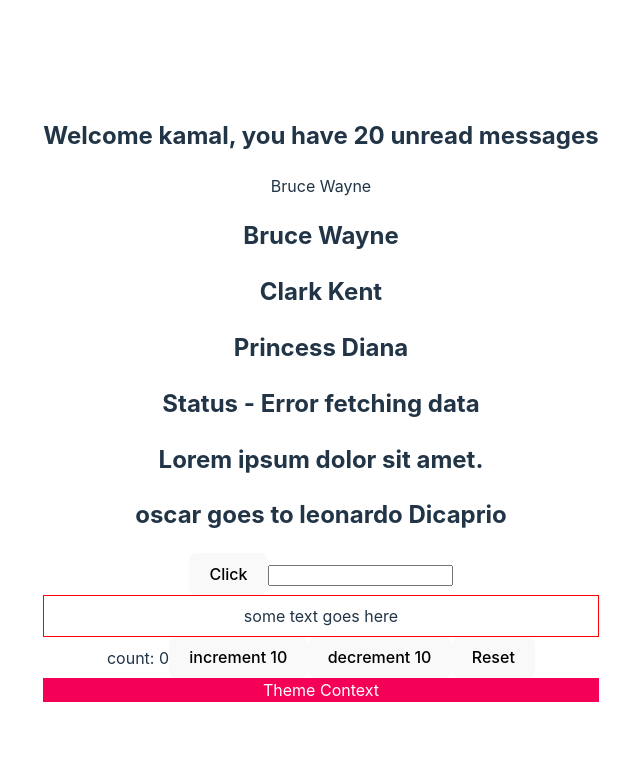
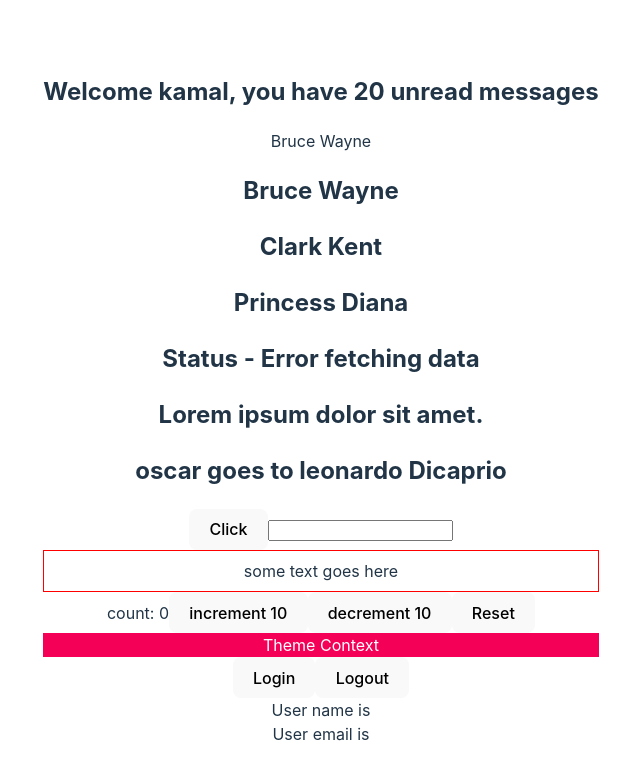
Before and after one commit to Meetkamal256/React-typescript, a React (Vite) app in the folder react-typescript-demo/: page / in a window 1280 px wide. Shown: the top 780 px of the page, without its empty margins (319-959 px from the left). Built offline with nearby package versions, Linux system fonts and the light colour scheme.

Commit message:
don't really get this

```diff
--- a/react-typescript-demo/src/App.tsx
+++ b/react-typescript-demo/src/App.tsx
@@ -11,6 +11,8 @@
 import { Counter } from "./components/state/Counter";
 import { ThemeContextProvider } from "./components/context/ThemeContext";
 import { Box } from "./components/context/Box";
+import { UserContextProvider } from "./components/context/UserContext";
+import { User } from "./components/context/User";
 
 function App() {
   const PersonName = {
@@ -54,6 +56,9 @@
       <ThemeContextProvider>
         <Box />
       </ThemeContextProvider>
+      <UserContextProvider>
+        <User />
+      </UserContextProvider>
     </>
   );
 }
--- /dev/null
+++ b/react-typescript-demo/src/components/context/User.tsx
@@ -0,0 +1,30 @@
+import  { useContext } from "react";
+import { UserContext } from "./UserContext";
+
+export const User = () => {
+  const userContext = useContext(UserContext);
+
+  const handleLogin = () => {
+    if (userContext) {
+      userContext.setUser({
+        name: "kamal",
+        email: "meetkamal@gmail.com",
+      });
+    }
+  };
+
+  const handleLogout = () => {
+    if (userContext) {
+      userContext.setUser(null);
+    }
+  };
+
+  return (
+    <div>
+      <button onClick={handleLogin}>Login</button>
+      <button onClick={handleLogout}>Logout</button>
+      <div>User name is {userContext?.user?.name}</div>
+      <div>User email is {userContext?.user?.email}</div>
+    </div>
+  );
+};
--- /dev/null
+++ b/react-typescript-demo/src/components/context/UserContext.tsx
@@ -0,0 +1,25 @@
+import { useState, createContext } from "react";
+export type AuthUser = {
+  name: string;
+  email: string;
+};
+
+type UserContextProviderProps = {
+  children: React.ReactNode;
+};
+
+type UserContextType = {
+  user: AuthUser | null;
+  setUser: React.Dispatch<React.SetStateAction<AuthUser | null>>;
+};
+
+export const UserContext = createContext<UserContextType | null>(null);
+
+export const UserContextProvider = ({ children }: UserContextProviderProps) => {
+  const [user, setUser] = useState<AuthUser | null>(null);
+  return (
+    <UserContext.Provider value={{ user, setUser }}>
+      {children}
+    </UserContext.Provider>
+  );
+};
```
